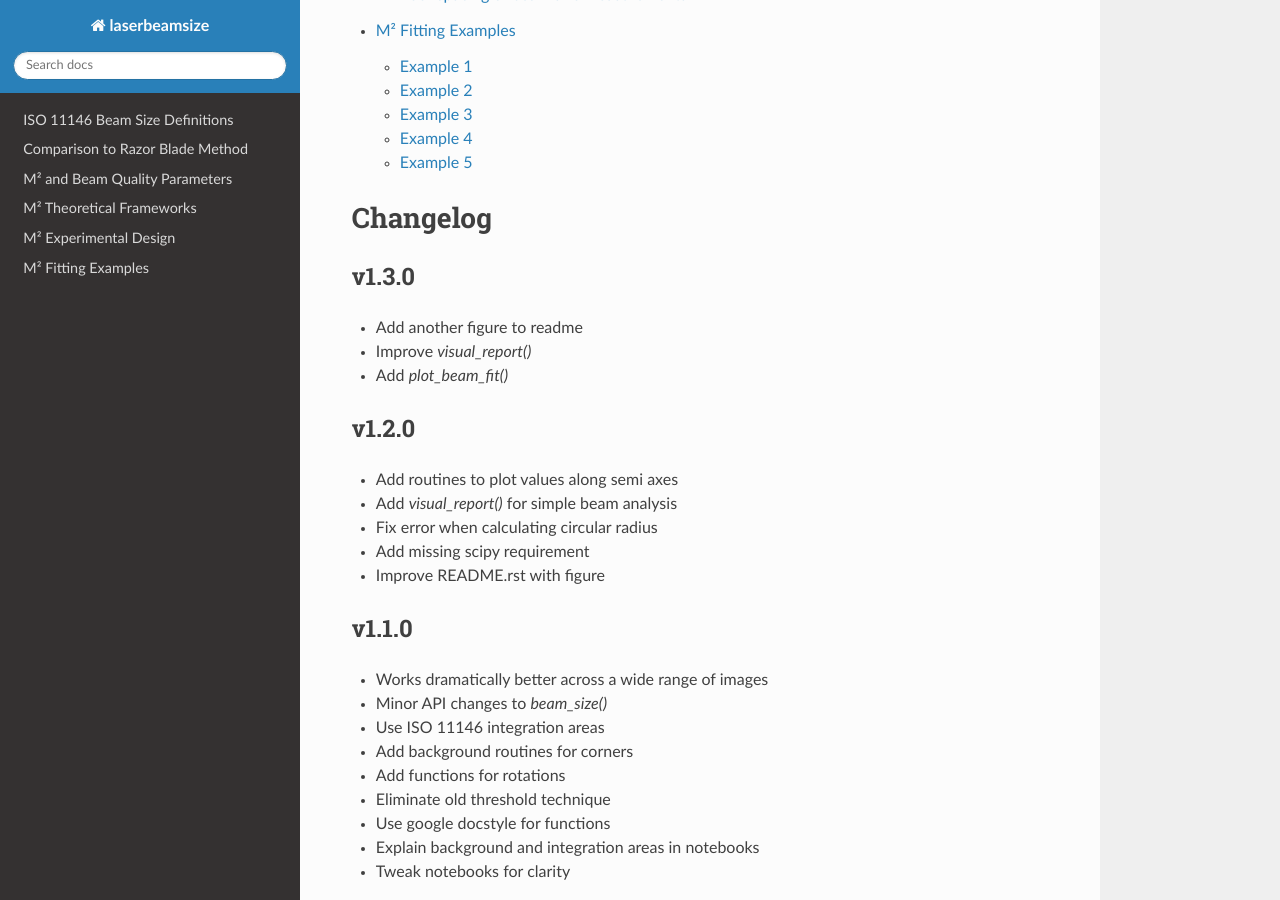
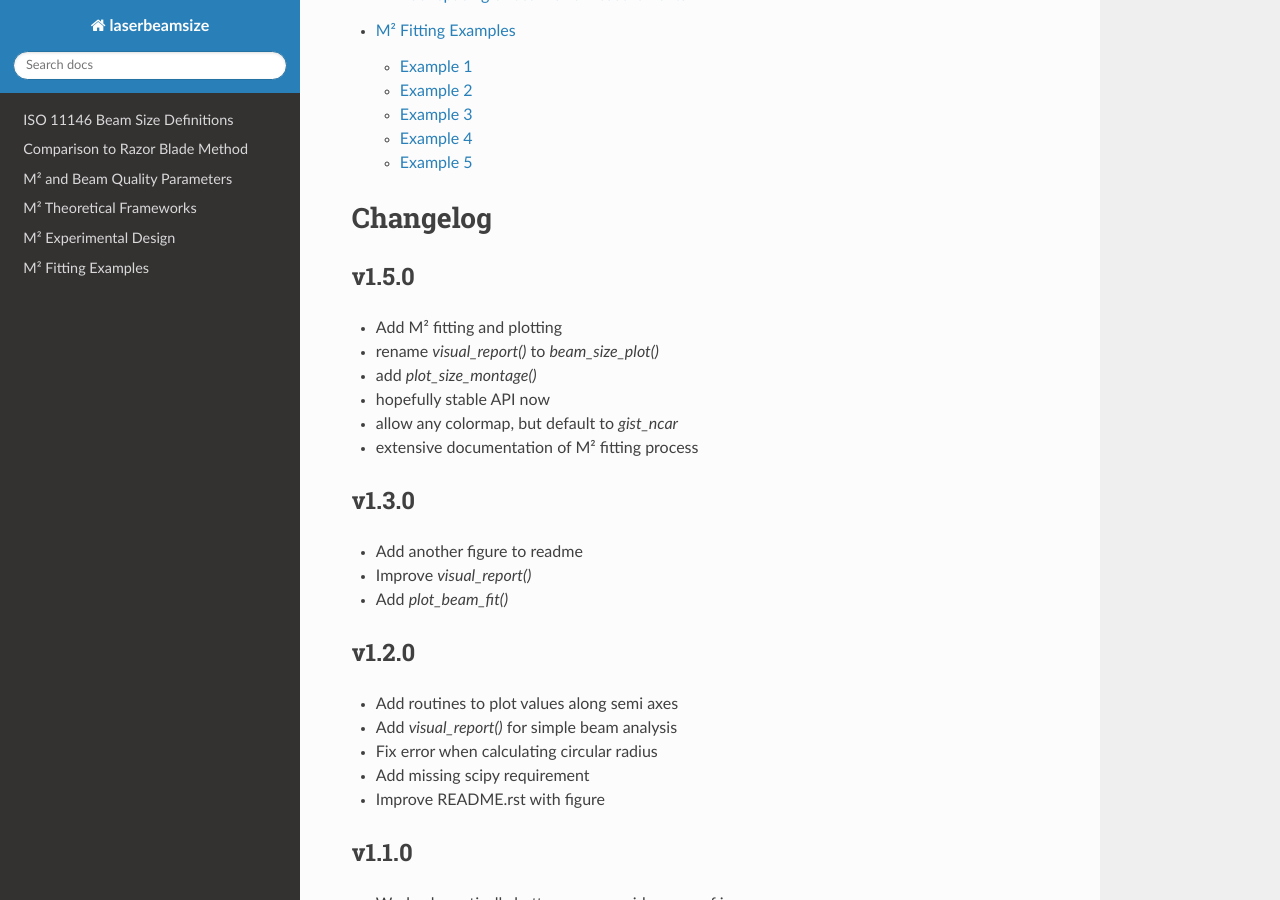
Before and after one commit to scottprahl/laserbeamsize, a Sphinx documentation site: the page built from docs/index.rst, in a window 1280 px wide and 900 px high, scrolled down 6099 px. Built offline with Sphinx 7.4.7 and the Read the Docs theme 2.0.0, drawn with Linux system fonts in a browser that asks for light colours; pages that are not in the unit, such as notebooks, are missing from menus.

Commit message:
updates before release

```diff
--- a/CHANGELOG.rst
+++ b/CHANGELOG.rst
@@ -1,5 +1,14 @@
 Changelog
 =================================================
+
+v1.5.0
+------
+*    Add M² fitting and plotting
+*    rename `visual_report()` to `beam_size_plot()`
+*    add `plot_size_montage()`
+*    hopefully stable API now
+*    allow any colormap, but default to `gist_ncar`
+*    extensive documentation of M² fitting process
 
 v1.3.0
 ------
--- a/docs/conf.py
+++ b/docs/conf.py
@@ -14,7 +14,7 @@ copyright = '2017-20, Scott Prahl'
 author = 'Scott Prahl'
 
 # The full version, including alpha/beta/rc tags
-release = '1.2.0'
+release = '1.5.0'
 
 master_doc = 'index'
 
--- a/setup.cfg
+++ b/setup.cfg
@@ -3,11 +3,11 @@ universal=1
 
 [metadata]
 name = laserbeamsize
-version = 1.2.0
+version = 1.5.0
 author = Scott Prahl
 author_email = scott.prahl@oit.edu
 license = MIT
-description = ISO 11146 Calculation of Laser Beam Center and Diameter
+description = ISO 11146 Calculation of Laser Beam Center, Diameter, and M²
 url = https://github.com/scottprahl/laserbeamsize.git
 
 classifiers =
```
